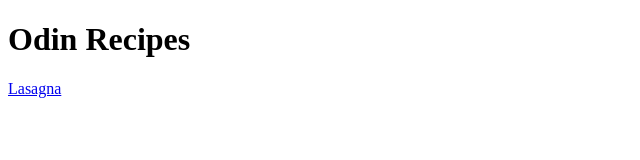
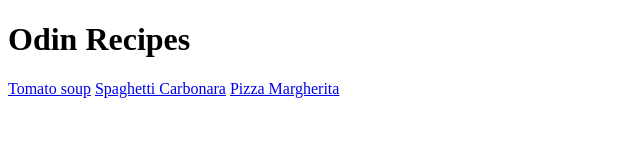
Before and after one commit to ClaudiuAl3x/odin-recipes, a plain HTML site: page index.html in a window 1280 px wide. Shown: the whole page, without its empty margins (0-640 px from the left). Drawn offline with Linux system fonts and the light colour scheme.

Commit message:
add and update links to new recipes

```diff
--- a/index.html
+++ b/index.html
@@ -6,6 +6,8 @@
 </head>
 <body>
     <h1>Odin Recipes</h1>
-    <a href="/recipes/tomato-soup.html">Lasagna</a>
+    <a href="/recipes/tomato-soup.html">Tomato soup</a>
+    <a href="/recipes/carbonara.html">Spaghetti Carbonara</a>
+    <a href="/recipes/pizza-marg.html">Pizza Margherita</a>
 </body>
 </html>
```
